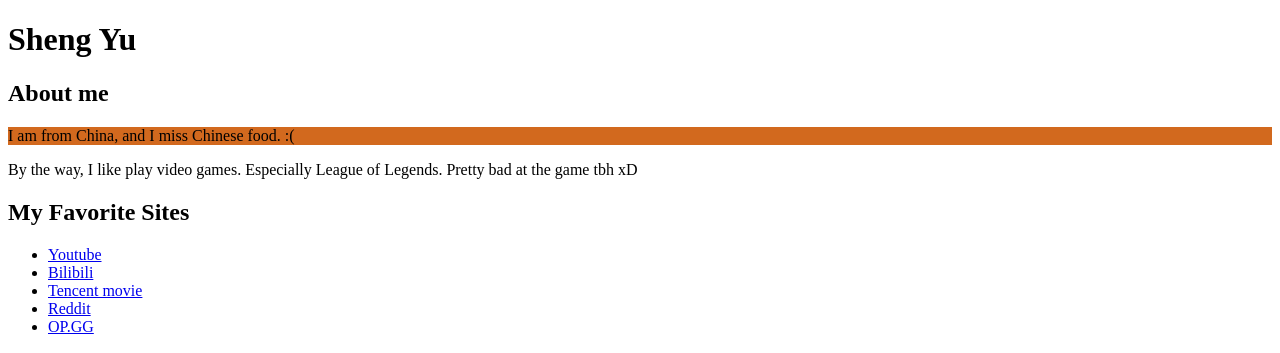
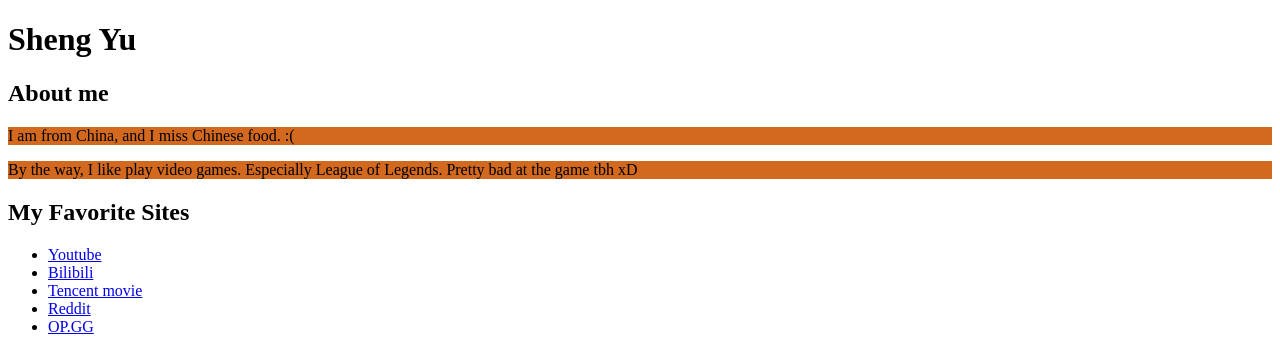
Before and after one commit to shengy23-1736385/shengy23-1736385.github.io, a plain HTML site: page tags.html in a window 1280 px wide. Shown: the top 353 px of the page. Drawn offline with Linux system fonts and the light colour scheme.

Commit message:
Update tags.html

```diff
--- a/tags.html
+++ b/tags.html
@@ -7,7 +7,7 @@
         <h1>Sheng Yu</h1>
         <h2>About me</h2>
         <p style="background-color:chocolate;">I am from China, and I miss Chinese food. :(</p>
-        <p>By the way, I like play video games. Especially
+        <p style="background-color:chocolate;">By the way, I like play video games. Especially
             League of Legends. Pretty bad at the game tbh xD
         </p>
         <h2>My Favorite Sites</h2>
```
